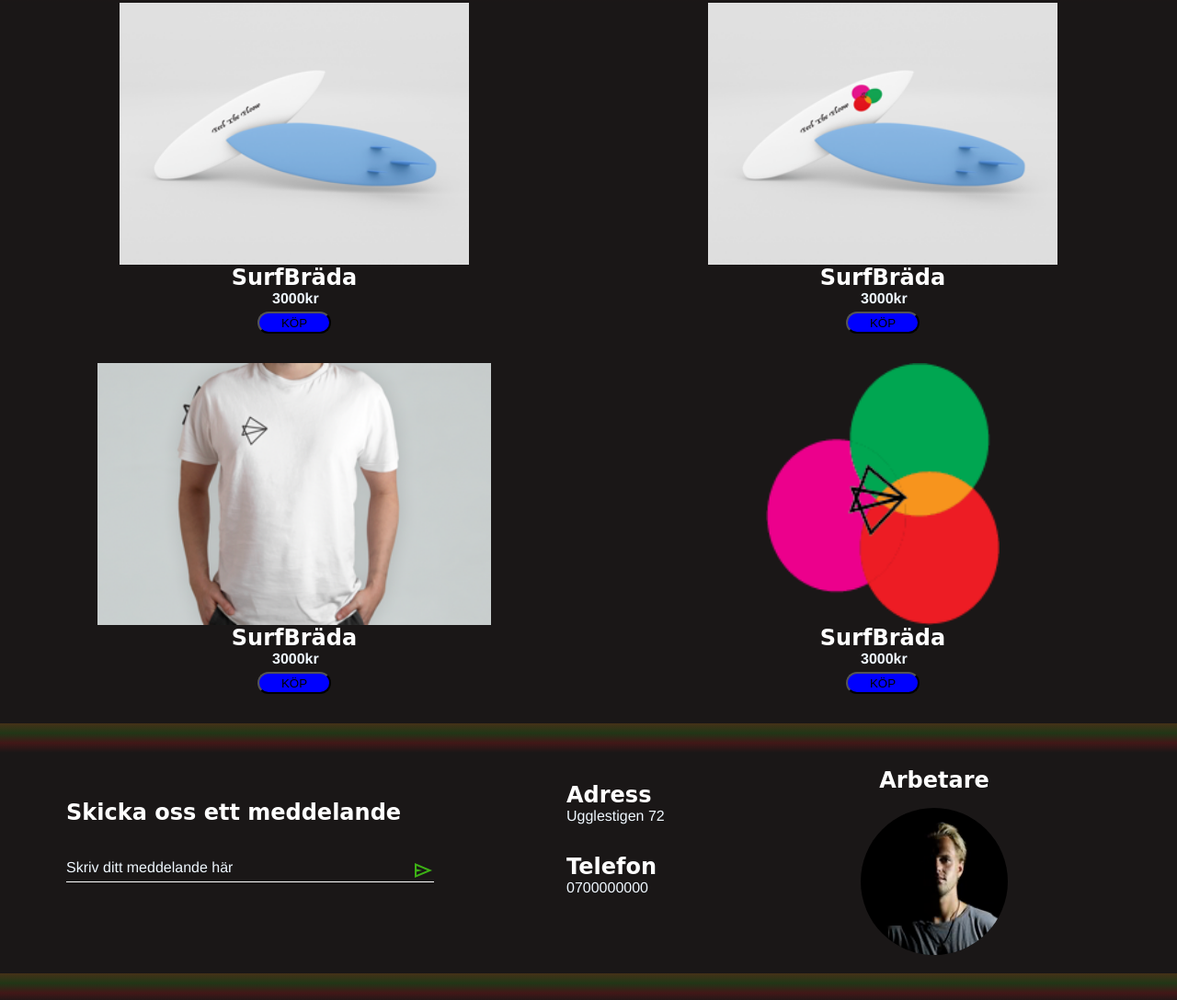
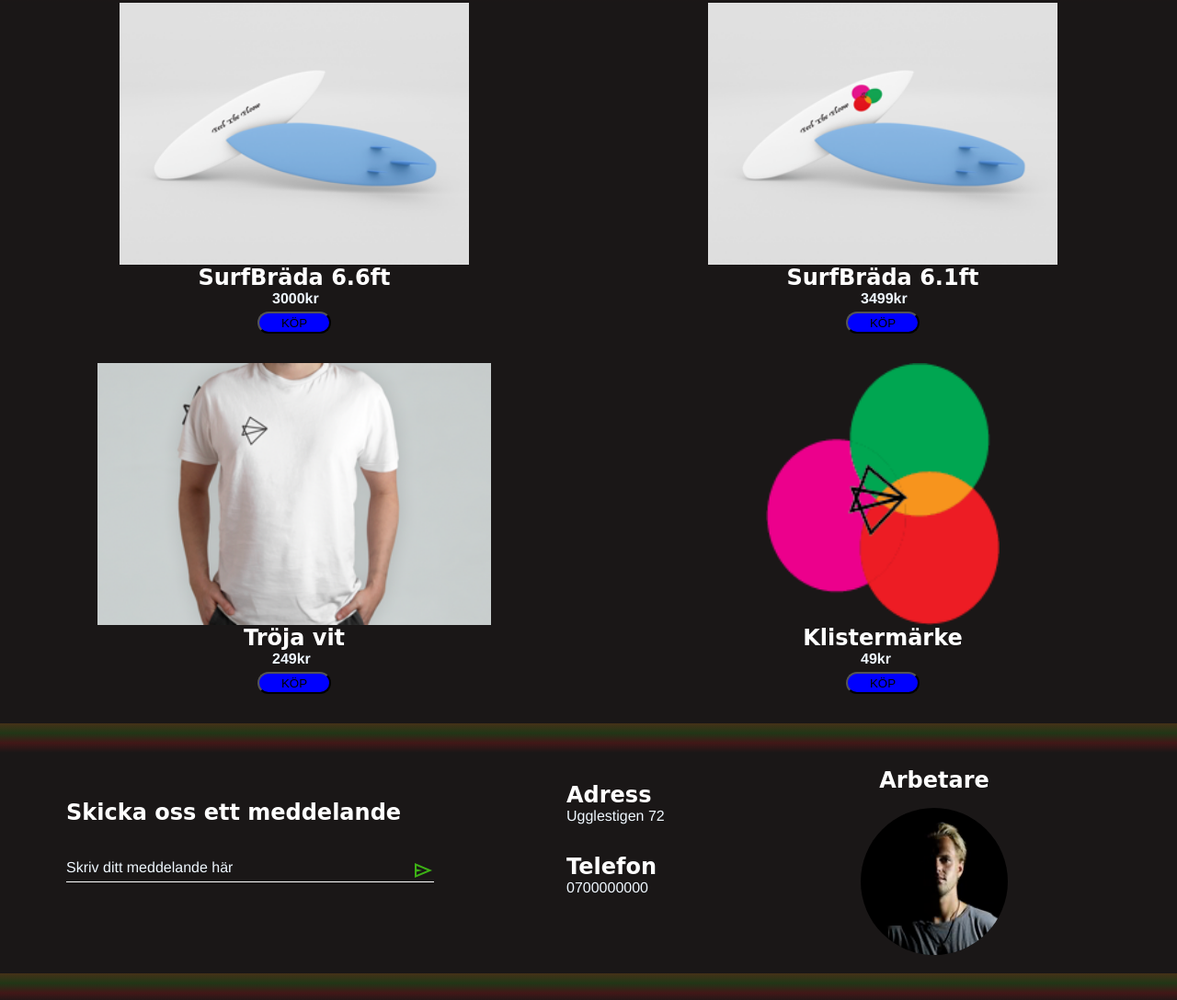
Before and after one commit to frontMAX/GrafiskaVerktyg, a plain HTML site: page index.html in a window 1280 px wide. Shown: the part 787-1875 px from the top of the page at 92% size. Drawn offline with nearby package versions, Linux system fonts and the light colour scheme.

Commit message:
last commit changed the prices

```diff
--- a/index.html
+++ b/index.html
@@ -23,28 +23,28 @@
         <div class="thePrdouct1" >
             <div class="thePrdouct" >
                 <div class="productImg" >  <img src="./img/surfboard Small.png" alt="surfboard"> </div>
-                <h2 class="productInfo" > SurfBräda <h2>
+                <h2 class="productInfo" > SurfBräda 6.6ft <h2>
                 <p class="productPrice">3000kr</p>
                 <button> KÖP</button>
             </div>
             <div class="thePrdouct" >
                 <div class="productImg" >  <img src="./img/surfboard2 Small.png" alt="surfboard"> </div>
-                <h2 class="productInfo" > SurfBräda <h2>
-                    <p class="productPrice">3000kr</p>
+                <h2 class="productInfo" > SurfBräda 6.1ft <h2>
+                    <p class="productPrice">3499kr</p>
                     <button> KÖP</button>
             </div>
         </div>
         <div class="thePrdouct2" >
             <div class="thePrdouct" >
                 <div class="productImg" >  <img src="./img/White Small.png" alt="t-shirt"> </div>
-                <h2 class="productInfo" > SurfBräda <h2>
-                    <p class="productPrice">3000kr</p>
+                <h2 class="productInfo" > Tröja vit<h2>
+                    <p class="productPrice">249kr</p>
                     <button> KÖP</button>
             </div>
             <div class="thePrdouct" >
                 <div class="productImg" >  <img src="./img/logo.png" alt="Logo"> </div>
-                <h2 class="productInfo" > SurfBräda <h2>
-                    <p class="productPrice">3000kr</p>
+                <h2 class="productInfo" > Klistermärke <h2>
+                    <p class="productPrice">49kr</p>
                     <button> KÖP</button>
             </div>
         </div>
```
